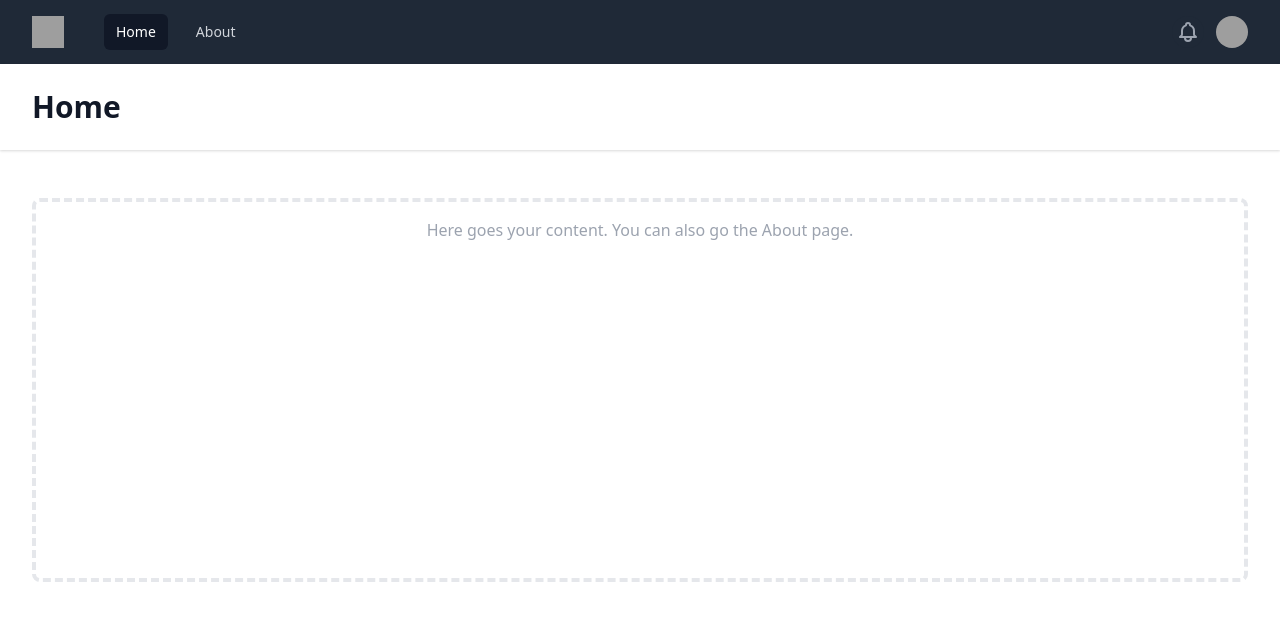
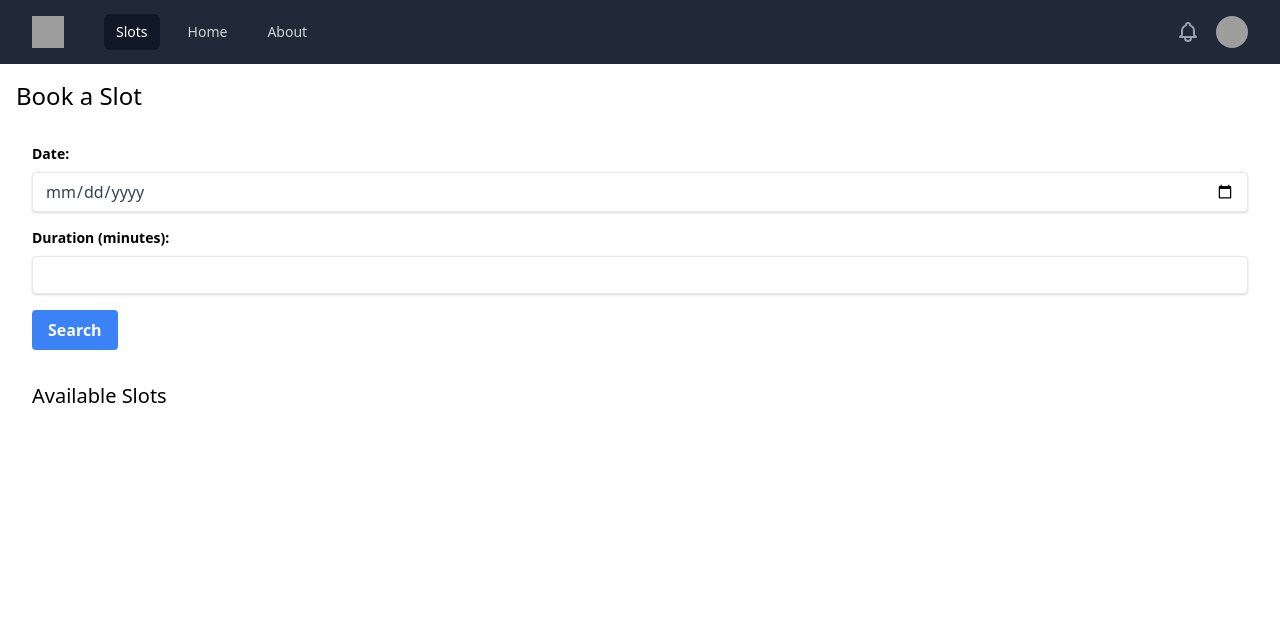
Before and after one commit to jesusalc/frontend_react_next_vite_slot_booking_ui, a React (Vite) app: page / in a window 1280 px wide. Shown: the top 620 px of the page. Built offline with nearby package versions, Linux system fonts and the light colour scheme; grey boxes are pictures that could not be loaded.

Commit message:
added working front end test

```diff
--- a/src/App.tsx
+++ b/src/App.tsx
@@ -4,6 +4,7 @@ import { BrowserRouter as Router, Switch, Route } from 'react-router-dom'
 import Nav from './components/Nav'
 
 import Home from './views/Home'
+import BookingPage from './views/BookingPage'
 import About from './views/About'
 import NotFound from './views/NotFound'
 
@@ -13,6 +14,9 @@ const App = () => {
       <Nav />
       <Switch>
         <Route exact path="/">
+          <BookingPage />
+        </Route>
+        <Route exact path="/home">
           <Home />
         </Route>
         <Route path="/about">
--- a/src/components/Nav.tsx
+++ b/src/components/Nav.tsx
@@ -7,7 +7,8 @@ const Nav = () => {
   const location = useLocation()
 
   const links = [
-    { text: 'Home', to: '/' },
+    { text: 'Slots', to: '/' },
+    { text: 'Home', to: '/home' },
     { text: 'About', to: '/about' },
   ]
 
--- /dev/null
+++ b/src/views/AvailableSlots.tsx
@@ -0,0 +1,24 @@
+import React from 'react';
+
+const AvailableSlots = ({ slots, onBookSlot }: any): any => {
+  return (
+    <div className="p-4">
+      <h2 className="text-xl mb-4">Available Slots</h2>
+      <ul>
+        {slots.map((slot: any, index: any): any => (
+          <li key={index} className="mb-2 flex justify-between">
+            <span>{`${slot.start} - ${slot.end}`}</span>
+            <button
+              className="bg-blue-500 hover:bg-blue-700 text-white font-bold py-1 px-4 rounded"
+              onClick={() => onBookSlot(slot)}
+            >
+              Book
+            </button>
+          </li>
+        ))}
+      </ul>
+    </div>
+  );
+}
+
+export default AvailableSlots;
--- /dev/null
+++ b/src/views/BookingForm.tsx
@@ -0,0 +1,42 @@
+import React, { useState } from 'react';
+
+function BookingForm({ onSearchSlots }: any): any {
+  const [date, setDate] = useState('');
+  const [duration, setDuration] = useState('');
+
+  const handleSubmit = (e: any): any => {
+    e.preventDefault();
+    onSearchSlots({ date, duration });
+  };
+
+  return (
+    <form onSubmit={handleSubmit} className="p-4">
+      <div className="mb-4">
+        <label className="block text-sm font-bold mb-2">Date:</label>
+        <input
+          type="date"
+          value={date}
+          onChange={(e) => setDate(e.target.value)}
+          className="shadow appearance-none border rounded w-full py-2 px-3 text-gray-700 leading-tight focus:outline-none focus:shadow-outline"
+        />
+      </div>
+      <div className="mb-4">
+        <label className="block text-sm font-bold mb-2">Duration (minutes):</label>
+        <input
+          type="number"
+          value={duration}
+          onChange={(e) => setDuration(e.target.value)}
+          className="shadow appearance-none border rounded w-full py-2 px-3 text-gray-700 leading-tight focus:outline-none focus:shadow-outline"
+        />
+      </div>
+      <button
+        type="submit"
+        className="bg-blue-500 hover:bg-blue-700 text-white font-bold py-2 px-4 rounded"
+      >
+        Search
+      </button>
+    </form>
+  );
+}
+
+export default BookingForm;
--- /dev/null
+++ b/src/views/BookingPage.tsx
@@ -0,0 +1,27 @@
+import React, { useState } from 'react';
+import BookingForm from './BookingForm';
+import AvailableSlots from './AvailableSlots';
+
+function BookingPage() {
+  const [slots, setSlots] = useState([]);
+
+  const searchSlots = (searchParams: any): any => {
+    // Fetch the available slots based on searchParams
+    // Update the `slots` state with the result
+  };
+
+  const bookSlot = (slot: any): any => {
+    // Book the selected slot
+    // Provide feedback to the user
+  };
+
+  return (
+    <div className="container mx-auto p-4">
+      <h1 className="text-2xl mb-4">Book a Slot</h1>
+      <BookingForm onSearchSlots={searchSlots} />
+      <AvailableSlots slots={slots} onBookSlot={bookSlot} />
+    </div>
+  );
+}
+
+export default BookingPage;
```
